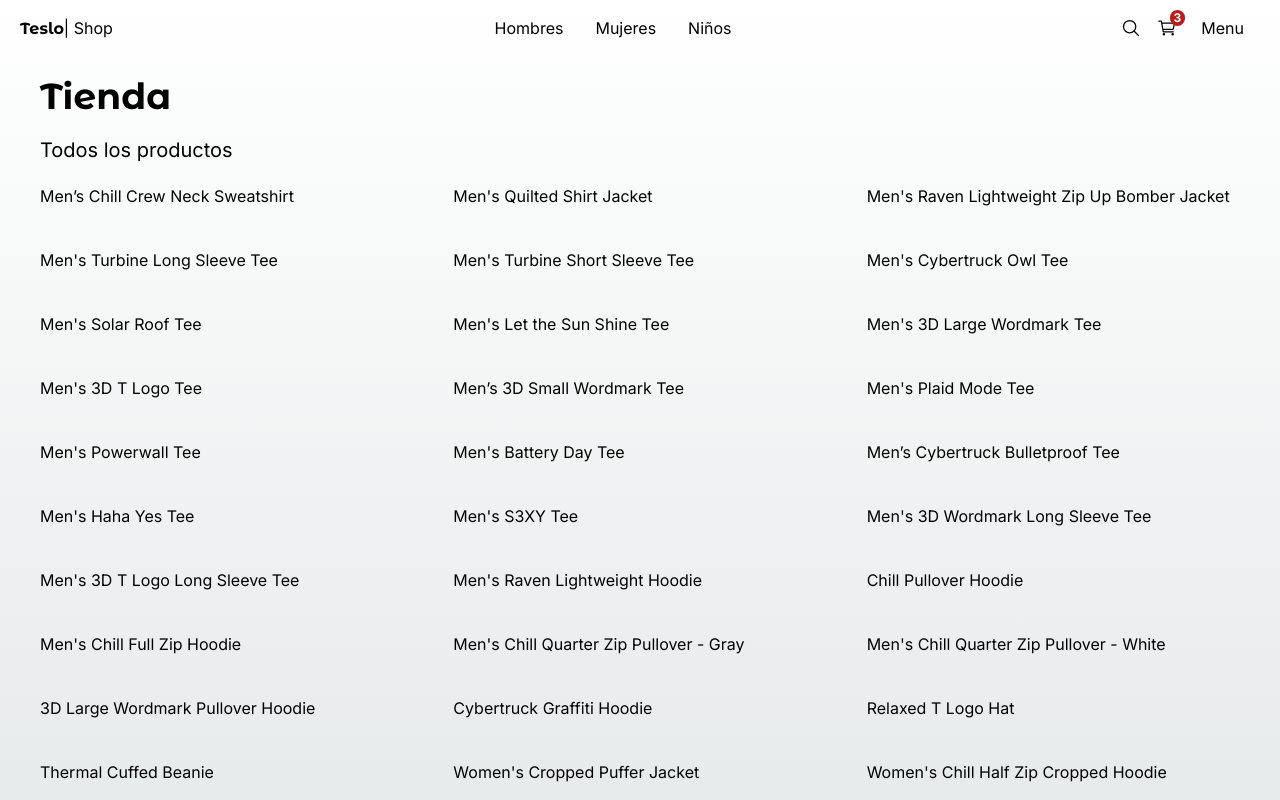
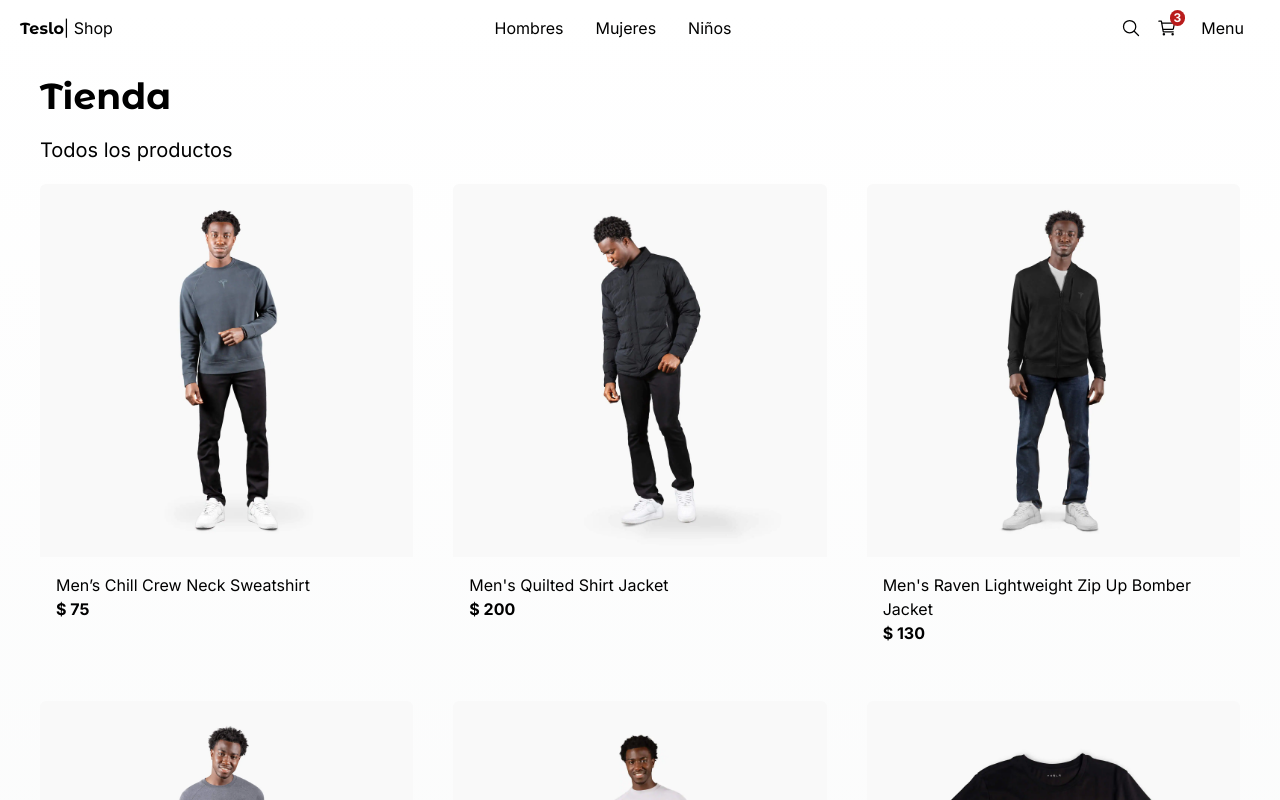
Before and after one commit to Alejo020222/e-commerce, a Next.js app: page / in a window 1280 px wide. Shown: the top 800 px of the page. Built offline with nearby package versions, Linux system fonts and the light colour scheme.

Commit message:
{create_CardList}

```diff
--- a/src/components/index.ts
+++ b/src/components/index.ts
@@ -2,3 +2,4 @@
 export * from "./ui/not-found/PageNotFound";
 export * from "./ui/tittle/Title";
 export * from "./products/product-grid/ProductGrid";
+export * from "./products/product-grid/ProductGridItem";
--- a/src/components/products/product-grid/ProductGrid.tsx
+++ b/src/components/products/product-grid/ProductGrid.tsx
@@ -1,4 +1,5 @@
 import { Product } from "@/interface";
+import { ProductGridItem } from "./ProductGridItem";
 
 interface Props {
   products: Product[];
@@ -8,7 +9,7 @@
   return (
     <div className=" grid grid-cols-2 sm:grid-cols-3 gap-10 mb-10">
       {products.map((product) => (
-        <span key={product.slug}>{product.title}</span>
+        <ProductGridItem key={product.slug} product={product} />
       ))}
     </div>
   );
--- /dev/null
+++ b/src/components/products/product-grid/ProductGridItem.tsx
@@ -0,0 +1,25 @@
+import { Product } from "@/interface";
+import Image from "next/image";
+import Link from "next/link";
+
+interface Props {
+  product: Product;
+}
+
+export const ProductGridItem = ({ product }: Props) => {
+  return (
+    <div className=" rounded-md overflow-hidden fade-in">
+      <Image
+        src={`/products/${product.images[0]}`}
+        alt={product.title}
+        className=" w-full object-cover"
+        width={500}
+        height={500}
+      />
+      <div className=" p-4 flex flex-col">
+        <Link href={`/product/${product.slug}`}>{product.title}</Link>
+        <span className=" font-bold">$ {product.price}</span>
+      </div>
+    </div>
+  );
+};
```
